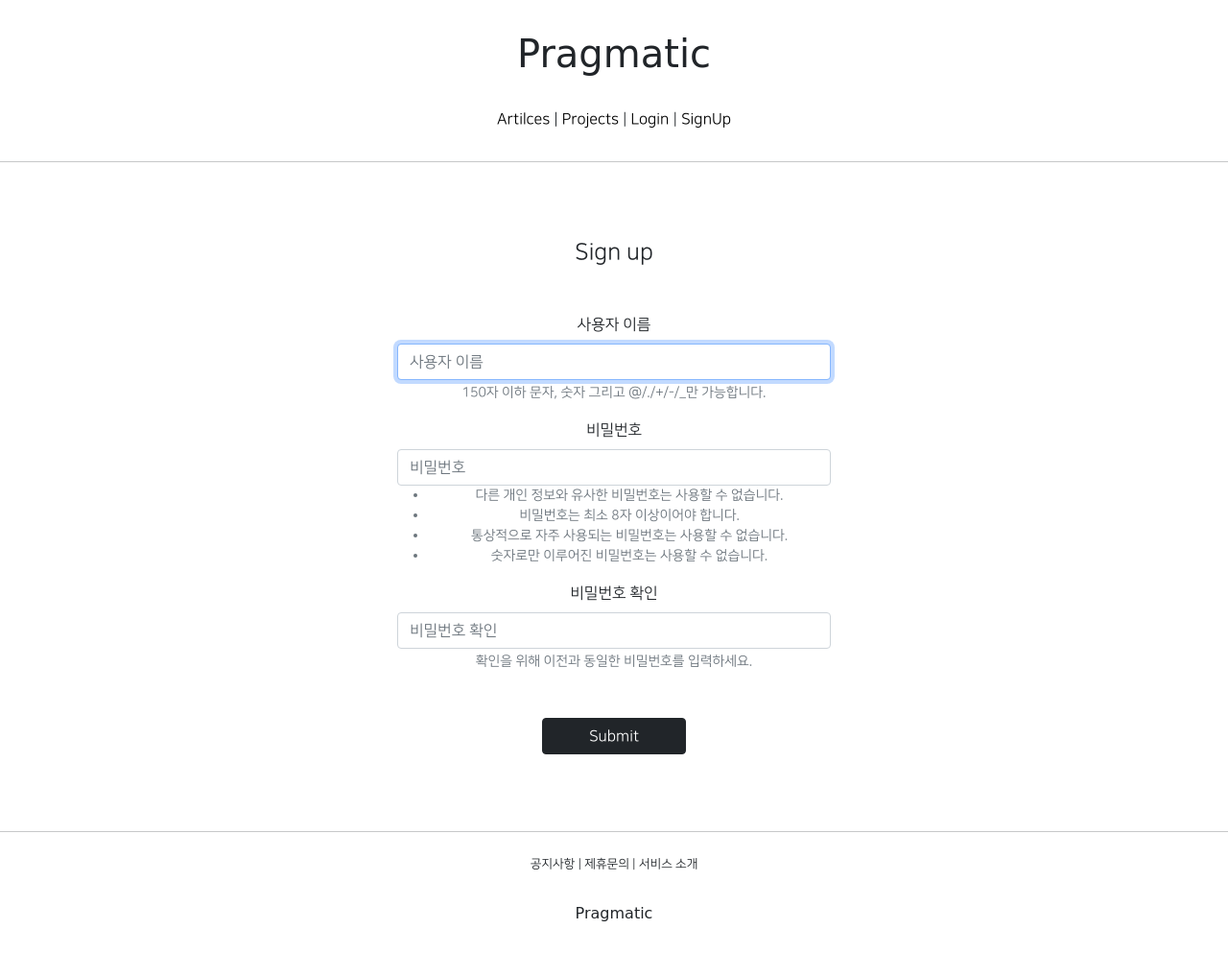
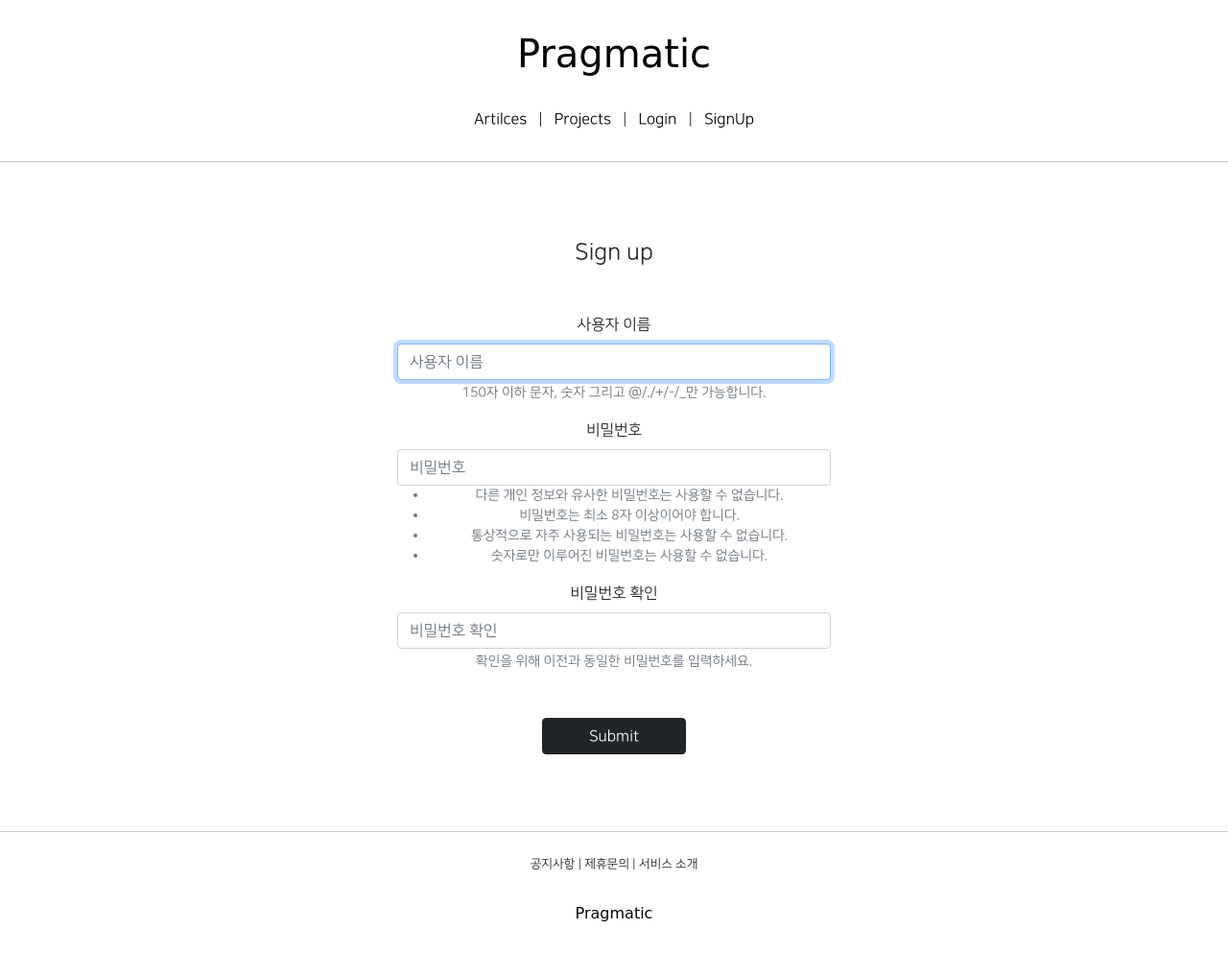
Before and after one commit to codemkim/gis_5ban, a Django app: page /accounts/create/ in a window 1280 px wide. Shown: the whole page at 96% size. Run offline with Django 3.2, Linux system fonts and the light colour scheme; parts of the project's set-up code (start-up, migrations or seed data) failed here and were passed over; some libraries are stand-ins or nearby versions; some web fonts are replaced.

Commit message:
08/30 5ban class commit 5

```diff
--- a/articleapp/models.py
+++ b/articleapp/models.py
@@ -14,7 +14,7 @@ class Article(models.Model):
     project = models.ForeignKey(Project,
                                 on_delete=models.SET_NULL,
                                 related_name='article',
-                                null=True)
+                                null=True, blank=True)
 
     title = models.CharField(max_length=200, null=True)
 
--- a/djangoClass/urls.py
+++ b/djangoClass/urls.py
@@ -18,7 +18,11 @@ from django.urls import path, include
 from django.conf import settings
 from django.conf.urls.static import static
 
+from articleapp.views import ArticleListView
+
 urlpatterns = [
+    path('', ArticleListView.as_view(), name='home'),
+
     path('admin/', admin.site.urls),
     path('accounts/', include('accountapp.urls')),
     path('profiles/', include('profileapp.urls')),
--- a/templates/footer.html
+++ b/templates/footer.html
@@ -5,7 +5,9 @@
         <span>서비스 소개</span>
     </div>
     <div class ="pragmatic_header_logo">
-        <h6>Pragmatic</h6>
+        <h6>
+            <a href="{% url 'home' %}">Pragmatic</a>
+        </h6>
     </div>
 
 
--- a/templates/header.html
+++ b/templates/header.html
@@ -1,22 +1,24 @@
 <div style="text-align: center">
 
     <div class="pragmatic_header_logo">
-        <h1>Pragmatic</h1>
+        <h1>
+            <a href="{% url 'home' %}">Pragmatic</a>
+        </h1>
     </div>
 
     <div class="pragmatic_header_button">
-        <span>
+        <span class="mx-2">
             <a href="{% url 'articleapp:list' %}">
                 Artilces
             </a>
         </span> |
-        <span>
+        <span class="mx-2">
             <a href="{% url 'projectapp:list' %}">
                 Projects
             </a>
         </span> |
         {% if user.is_authenticated %}
-        <span>
+        <span class="mx-2">
             <a href="{% url 'subscribeapp:list' %}">
                 Subscribe
             </a>
@@ -24,24 +26,24 @@
         {% endif %}
 
         {% if not user.is_authenticated %}
-        <span>
+        <span class="mx-2">
             <a href="{% url 'accountapp:login' %}">
                 Login
             </a>
         </span> |
-        <span>
+        <span class="mx-2">
             <a href="{% url 'accountapp:create' %}">
                 SignUp
             </a>
         </span>
 
         {% else %}
-        <span>
+        <span class="mx-2">
             <a href="{% url 'accountapp:detail' pk=user.pk %}">
                 Mypage
             </a>
         </span> |
-        <span>
+        <span class="mx-2">
             <a href="{% url 'accountapp:logout' %}">
                 Logout
             </a>
```
Also changed, not shown: articleapp/migrations/0004_alter_article_project.py (added).
